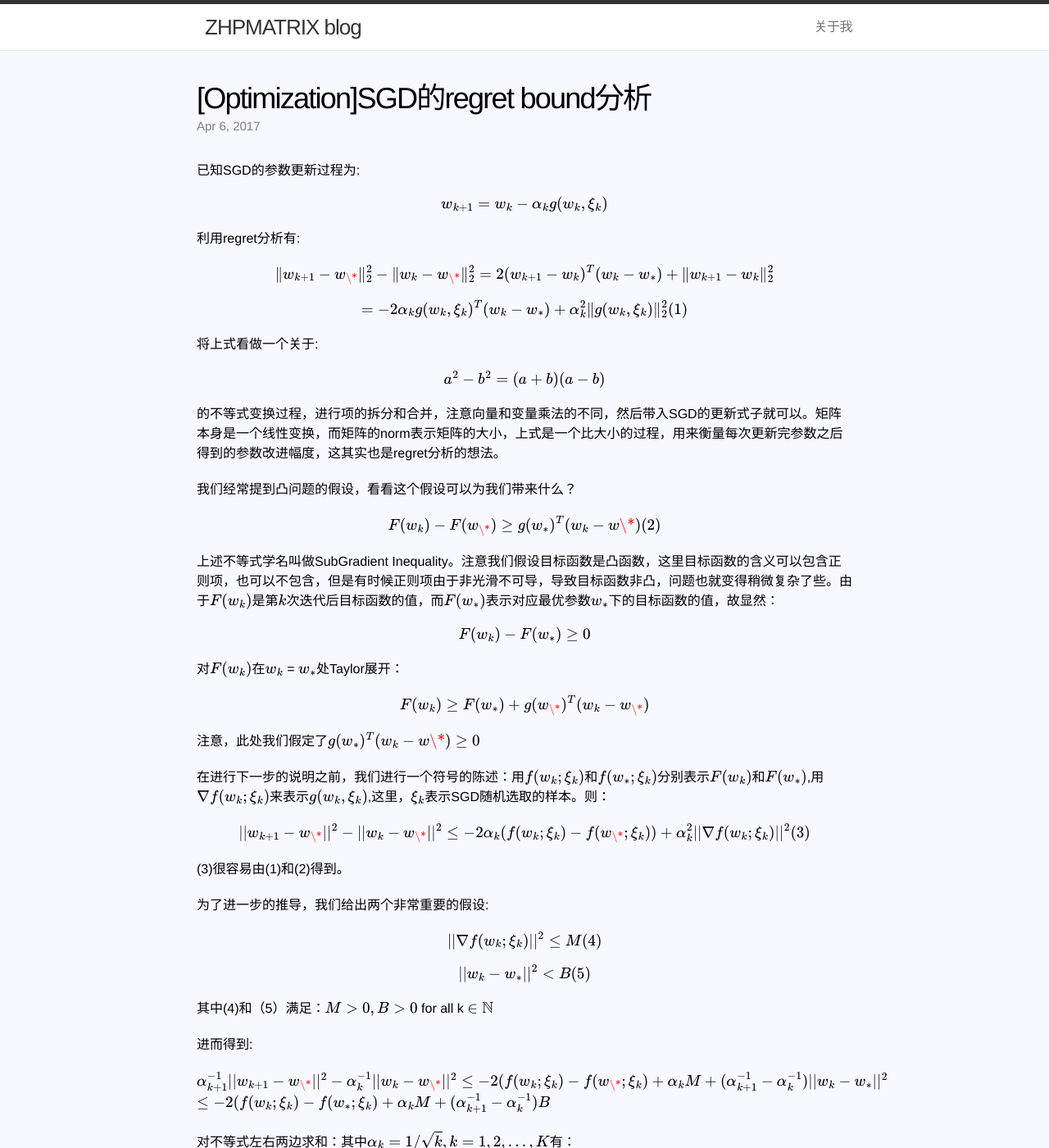
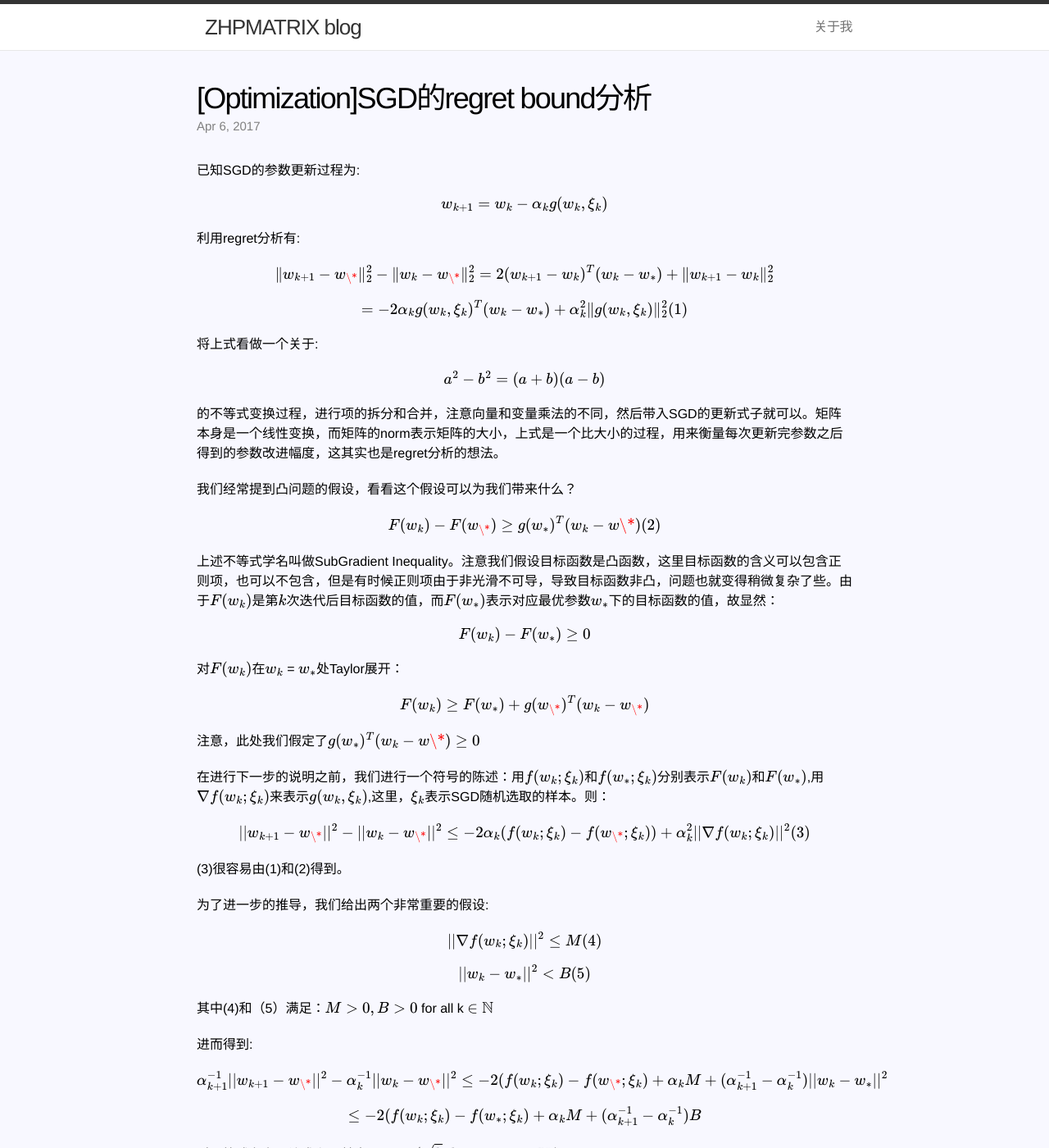
Before and after one commit to zhpmatrix/zhpmatrix.github.io, a Jekyll site: the page built from _posts/2017-04-06-regret-bound-for-sgd.md, in a window 1280 px wide and 1400 px high. Shown: the whole window at 82% size. Built offline with Jekyll 4.4.1, drawn with Linux system fonts in a browser that asks for light colours; formulas are drawn with MathJax 3; comment, search, counter and statistics services are not loaded.

```diff
--- a/_posts/2017-04-06-regret-bound-for-sgd.md
+++ b/_posts/2017-04-06-regret-bound-for-sgd.md
@@ -14,13 +14,9 @@ $$w_{k+1} = w_{k}-\alpha_{k}g(w_{k},\xi_{k})$$
 
 利用regret分析有:
 
-$$
-\Vert{w_{k+1} - w_{\*}}\Vert_{2}^{2} - \Vert{w_{k}-w_{\*}}\Vert_{2}^{2} = 2(w_{k+1} -w_{k})^{T}(w_{k} - w_{*}) + \Vert{w_{k+1}-w_{k}}\Vert_{2}^2 \\\\
-$$
+$$ \Vert{w_{k+1} - w_{\*}}\Vert_{2}^{2} - \Vert{w_{k}-w_{\*}}\Vert_{2}^{2} = 2(w_{k+1} -w_{k})^{T}(w_{k} - w_{*}) + \Vert{w_{k+1}-w_{k}}\Vert_{2}^2 \\ $$
 
-$$
-= -2\alpha_{k}g(w_{k},\xi_{k})^{T}(w_{k}-w_{*}) + \alpha_k^2\Vert{g(w_{k},\xi_k)}\Vert_{2}^{2}     (1)
-$$
+$$ = -2\alpha_{k}g(w_{k},\xi_{k})^{T}(w_{k}-w_{*}) + \alpha_k^2\Vert{g(w_{k},\xi_k)}\Vert_{2}^{2} (1) $$
 
 将上式看做一个关于:
 
@@ -53,11 +49,11 @@ $$
 为了进一步的推导，我们给出两个非常重要的假设:
 
 $$
-|| \nabla f(w_{k};\xi_{k}) ||^2 \leq M \\ \\ (4)
+|| \nabla f(w_{k};\xi_{k}) ||^2 \leq M (4)
 $$
 
 $$
-||w_{k} - w_{*}||^2 < B \\ \\ \\ (5)
+||w_{k} - w_{*}||^2 < B (5)
 $$
 
 其中(4)和（5）满足：\\(M > 0,B > 0\\) for all k \\( \in \mathbb{N}\\)
@@ -67,6 +63,7 @@ $$
 $$
 \alpha_{k+1}^{-1}||w_{k+1} -w_{\*}||^2 - \alpha_{k}^{-1}||w_{k}-w_{\*}||^2 \leq -2(f(w_{k};\xi_{k})-f(w_{\*};\xi_{k}) + \alpha_{k}M + (\alpha_{k+1}^{-1} - \alpha_{k}^{-1})||w_{k} - w_{*}||^2
 $$
+
 $$
 \leq -2(f(w_{k};\xi_{k})-f(w_{*};\xi_{k}) + \alpha_{k}M + (\alpha_{k+1}^{-1} - \alpha_{k}^{-1})B
 $$
```
